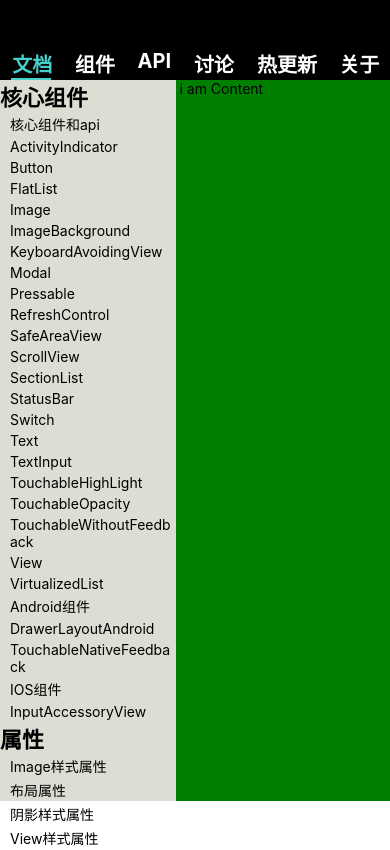
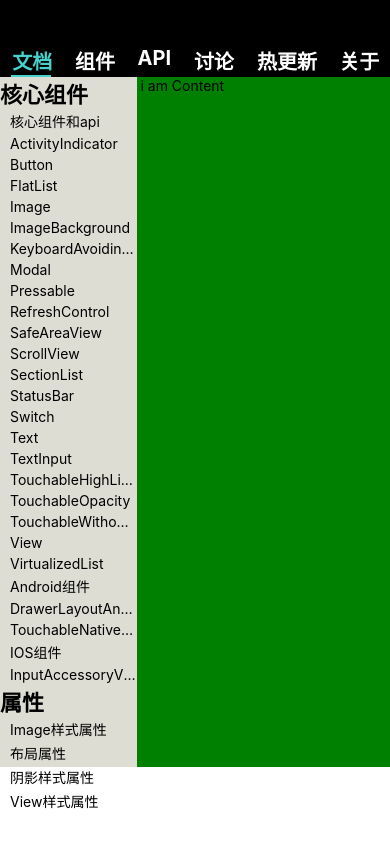
Before and after one commit to xujianhuaap/lesson_react_native, a React Native app: screen / in a window 390 px wide. Built offline with nearby package versions, Linux system fonts and the light colour scheme.

Commit message:
feature[RightBar.js]:text ellipsizeMode and numberOfLines

```diff
--- a/src/main/Main.js
+++ b/src/main/Main.js
@@ -42,7 +42,7 @@ const styles = StyleSheet.create({
     fontWeight: 'bold',
   },
   sideBarContainer: {
-    width: '45%',
+    width: '35%',
     height: '100%',
     backgroundColor: '#ddddd3',
   },
--- a/src/main/RightBar.js
+++ b/src/main/RightBar.js
@@ -4,7 +4,9 @@ import {SectionList, Text, View, StyleSheet} from 'react-native';
 const ItemView = ({title}) => {
   return (
     <View style={styles.sectionItem}>
-      <Text style={styles.sectionItemText}>{title}</Text>
+      <Text numberOfLines={1} ellipsizeMode="middle">
+        {title}
+      </Text>
     </View>
   );
 };
@@ -81,10 +83,5 @@ const styles = StyleSheet.create({
     paddingTop: 2,
     fontSize: 21,
   },
-  sectionItemText: {
-    width: '100%',
-    ellipsizeMode: 'middle',
-    numberOfLines: 1,
-  },
 });
 export default RightBar;
```
